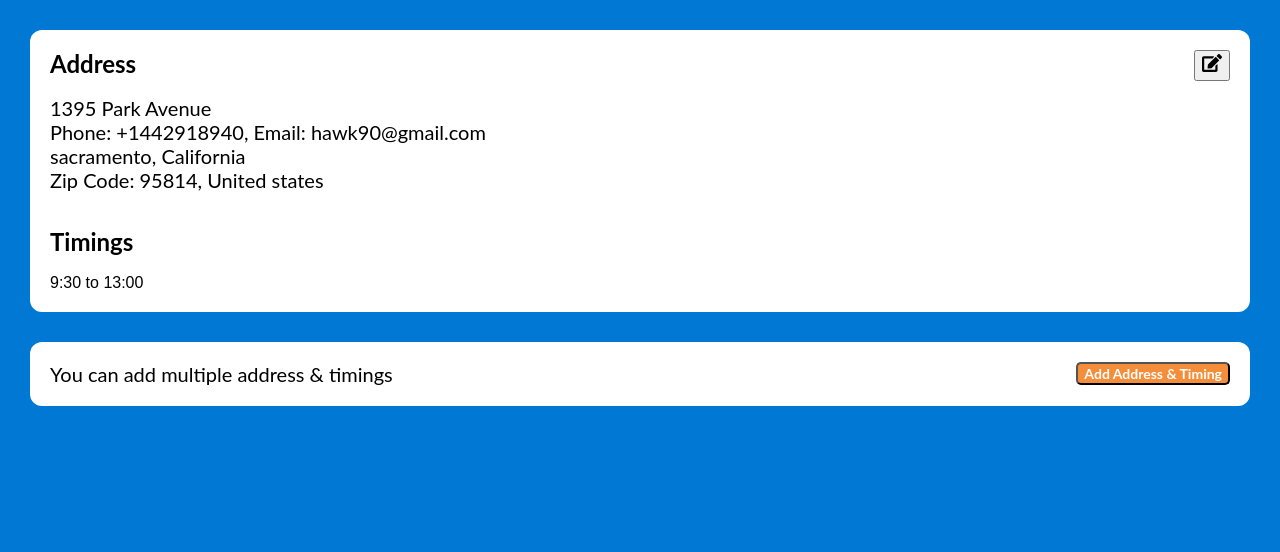
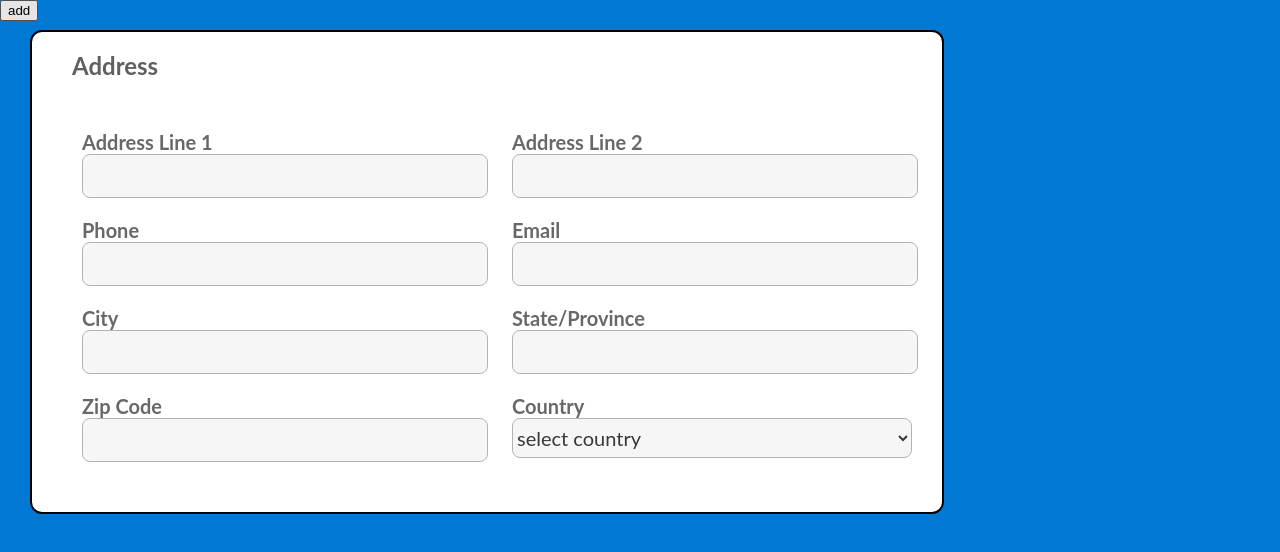
Before and after one commit to SwapnilWahile/Task3, a React (Create React App) app: page / in a window 1280 px wide. Shown: the top 552 px of the page. Built offline with nearby package versions, Linux system fonts and the light colour scheme.

Commit message:
displayed data from main array

```diff
--- a/src/App.css
+++ b/src/App.css
@@ -1,3 +1,6 @@
+.comp{
+  margin: 20px;
+}
 .App {
   border-radius: 12px;
   padding: 20px;
@@ -13,6 +16,26 @@
   line-height: 24px;
   letter-spacing: 0px;
 }
+#time{
+  margin-bottom: 20px;
+}
+#nav1{
+  margin-left: 30px;
+  font-family: lato;
+  font-weight: regular;
+  font-size: 24px;
+  color: #92D1FF;
+  line-height: 28px;
+  letter-spacing: 0px;
+}
+#nav2{
+  font-family: lato;
+  font-weight: regular;
+  font-size: 24px;
+  color: #FFFFFF;
+  line-height: 28px;
+  letter-spacing: 0px;
+}
 #lb1{
   margin-bottom: 40px;
   font-family: lato;
@@ -25,7 +48,7 @@
 #pg1bt1{
   float: right;
   font-size: 20px;
-  opacity: 100%;
+  opacity: 50%;
 }
 #pg1bt2{
   border-radius: 5px;
@@ -51,8 +74,3 @@
 .App-intro {
   font-size: large;
 }
-
-@keyframes App-logo-spin {
-  from { transform: rotate(0deg); }
-  to { transform: rotate(360deg); }
-}
--- a/src/App.js
+++ b/src/App.js
@@ -4,6 +4,7 @@ import Input_Form, {datab} from './Page2';
 import './App.css';
 
 function App(){
+  const string = "> Address & Timings";
   const address = datab[0];
   //const [address, setAddress] = useState({Address:"1395 Park Avenue", Phone: "+1442918940", Email: "hawk90@gmail.com", City:"sacramento", State:"California", Zipcode:"95814", Country:"United states"});
   const [time, setTime] = useState({From:"9:30", To:"13:00"});
@@ -13,7 +14,8 @@ function App(){
   };
 
   return (isVisible ?
-      <div>
+      <div className='comp'>
+        <label id="nav1">Account Settings</label> <label id="nav2">{string}</label>
         <div className="App">
         <label id="lb1">Address</label><button id="pg1bt1"onClick={handleClick}><FaEdit/></button><br/><br/>
         <section className='page1'> {address.AdressLine1}<br/>
--- /dev/null
+++ b/src/Page2.css
@@ -0,0 +1,49 @@
+.rectangle{
+    padding: 20px;
+    border: 2px solid black;
+    background-color: #FFFFFF ;
+    position: absolute;
+    /* top: 50px;
+    left: 50px; */
+    border-radius: 12px;
+    margin: 30px;
+    opacity: 1;
+}
+.gridcontainer{
+    display: flex;
+    grid: 200px / auto auto ;
+    grid-gap: 10px;
+
+    padding: 10px;
+  }
+.address{
+    padding-top: 20px;
+    padding-left: 20px;
+    text-align: left;
+    font: normal normal bold 24px/28px Lato;
+   letter-spacing: 0px;
+   color: #606060;
+   opacity: 1;
+   }
+.leftside{
+    width: 400px;
+    padding-top: 20px;
+   padding-left: 20px;
+   text-align: left;
+  font: normal normal bold 20px/24px Lato;
+  letter-spacing: 0px;
+  opacity: 1;
+  color: #686868;
+}
+.inputfields{
+    width: 400px;
+    height: 40px;
+    font-size:20px;
+    color: #393939;
+    font: normal normal normal 20px/24px Lato;
+  letter-spacing: 0px;
+    background: #F6F6F6 0% 0% no-repeat padding-box;
+  border: 1px solid #B2B2B2;
+  border-radius: 8px;
+  opacity: 1;
+  }
--- a/src/Page2.js
+++ b/src/Page2.js
@@ -1,54 +1,65 @@
-import React, {useState} from 'react';
-export let countt = 0;
-export let datab =[{AdressLine1:"1395 Park Avenue",AddressLIne2:"",phone:"+1442918940",email:"hawk90@gmail.com",city:"sacramento",state:"California",zipcode:"95814" ,country:"United states"}];
-export default function Input_Form({ isVisible, setIsVisible, count, setCount}) {
-  const [data, setData] = useState([])
-  const [address,setaddress]=useState({AdressLine1:"",AddressLIne2:"",phone:"",email:"",city:"",state:"",zipcode:"" ,country:""});
-  const {AdressLine1,AddressLIne2,phone,email,city,state,zipcode,country} = address;
-  const handlechange = (e)=>{
-    setaddress({...address,[e.target.name]: e.target.value});
+import React from "react";
+import "./Page2.css";
+export let datab = [
+  {
+    AdressLine1: "1395 Park Avenue",
+    AddressLIne2: "",
+    phone: "+1442918940",
+    email: "hawk90@gmail.com",
+    city: "sacramento",
+    state: "California",
+    zipcode: "95814",
+    country: "United states",
+    times: [{From:"9:30", To:"13:00"}, {From:"17:30", To:"21:00"}]
+  }, {
+    AdressLine1: "prabhat pune",
+    AddressLIne2: "",
+    phone: "+1442918940",
+    email: "hawk90@gmail.com",
+    city: "sacramento",
+    state: "California",
+    zipcode: "95814",
+    country: "United states",
+    times: [{From:"7:00", To:"12:00"}, {From:"1:30", To:"7:00"}]
   }
-  const handleClick=()=>{
-    console.log(JSON.stringify({AdressLine1,AddressLIne2,phone,email,city,state,zipcode,country}));
-    setData([...data, 1]);
-    setData([...data,  {AdressLine1,AddressLIne2,phone,email,city,state,zipcode,country}]);
-    console.log(data.length);
-    datab = [...datab, ...data];
+];
+function Input_Form({ isVisible, setIsVisible, count, setCount, index, setIndex }) {
+  const handleClick = () => {
     setIsVisible(!isVisible);
-    countt += 1;
-    setCount(count +1);
-  }
- console.log(data.length);
+  };
+
   return (
-    <span>
-      <div className="board">
-      <div className="reactangle">
-       <div className="address">Address</div>
+    <div>
+      <div className="rectangle">
+        <span className="address">Address</span>
+        <div>
         <div className="gridcontainer">
-          <div>
-            <p className="leftside">
-            <label >Address Line 1</label>
-              <input type="text" className="inputfields" name='AdressLine1' onChange={handlechange} value={address.AdressLine1}/>
+           <div>
+           <p className="leftside">
+              <label>Address Line 1</label>
+              <input type="text" className="inputfields" />
               <p>
-                <label >Phone</label> <input type="text" className="inputfields" name="phone"  onChange={handlechange} value={address.phone}/>
+                <label>Phone</label>{" "}
+                <input type="text" className="inputfields" />
               </p>
               <p>
-                City <input type="text" className="inputfields" name="city"  onChange={handlechange} value={address.city} />
+                City <input type="text" className="inputfields" />
               </p>
               <p>
-                Zip Code <input type="text" className="inputfields" name="zipcode"  onChange={handlechange} value={address.zipcode} />
+                Zip Code <input type="text" className="inputfields" />
               </p>
             </p>
-          </div>
-          <div>
+           </div>
+           <div>
             <p className="leftside">
-              Address Line 2 <br />{" "}
-              <input type="text" className="inputfields" name="AddressLIne2"  onChange={handlechange} value={address.AddressLIne2}/>
+              <label>Address Line 2</label>
+              <input type="text" className="inputfields" />
               <p>
-                Email <input type="text" className="inputfields" name="email"  onChange={handlechange} value={address.email} />
+                <label>Email</label>{" "}
+                <input type="text" className="inputfields" />
               </p>
               <p>
-                State/Province <input type="text" className="inputfields" name="state"  onChange={handlechange} value={address.state}/>
+                State/Province <input type="text" className="inputfields" />
               </p>
               <p>
                 Country
@@ -174,10 +185,19 @@ export default function Input_Form({ isVisible, setIsVisible, count, setCount})
               </p>
             </p>
           </div>
+          </div>
+
+
+
         </div>
+
+
+
       </div>
+
       <button onClick={handleClick}>add</button>
-      </div>
-    </span>
+    </div>
   );
 }
+
+export default Input_Form;
--- /dev/null
+++ b/src/Try_change.js
@@ -0,0 +1,51 @@
+import React, {useState}  from 'react';
+import { FaEdit } from "react-icons/fa";
+import Input_Form, {datab} from './Page2';
+import './App.css';
+
+function App(){
+  const string = "> Address & Timings";
+  const[index,setIndex]=useState(0);
+  const [time, setTime] = useState({From:"9:30", To:"13:00"});
+  const [isVisible, setIsVisible] = useState(true);
+  const handleClick = (i) => {
+    setIndex(i);
+    setIsVisible(!isVisible);
+  };
+
+  return (isVisible ?
+
+      <div className='comp'>
+        <label id="nav1">Account Settings</label> <label id="nav2">{string}</label>
+        <div className="App">
+          {
+            datab.map((address, i)=>{
+              return(<span  key={i}><label id="lb1">Address</label><button id="pg1bt1"onClick={handleClick(i)}><FaEdit/></button><br/><br/>
+
+              <section className='page1'>
+
+              {address.AdressLine1}<br/>
+              Phone: {address.phone}, Email: {address.email}<br/>
+              {address.city}, {address.state}<br/>
+              Zip Code: {address.zipcode}, {address.country}
+
+
+              </section><br/><br/>
+              <label id="lb1">Timings</label><br/><br/>
+              <section id="time" >
+                {address.times.map((time)=> {return(<span>{time.From} to {time.To} & </span>) })}
+            </section> </span>)
+            })
+          }<br/>
+        </div>
+        <div className="App">
+          <label className='page1'>You can add multiple address & timings</label>
+          <button id="pg1bt2" onClick={handleClick}>Add Address & Timing</button>
+        </div>
+      </div>
+      :<Input_Form  isVisible={isVisible} setIsVisible={setIsVisible} index={index} setIndex={setIndex}/>
+    );
+  }
+
+
+export default App;
--- a/src/index.js
+++ b/src/index.js
@@ -1,7 +1,7 @@
 import React from 'react';
 import ReactDOM from 'react-dom/client';
-import App from './App';
-import Input_Form from './Page2';
+//import App from './App';
+import App from './Try_change';
 import './index.css';
 
 const root = ReactDOM.createRoot(document.getElementById('root'));
```
